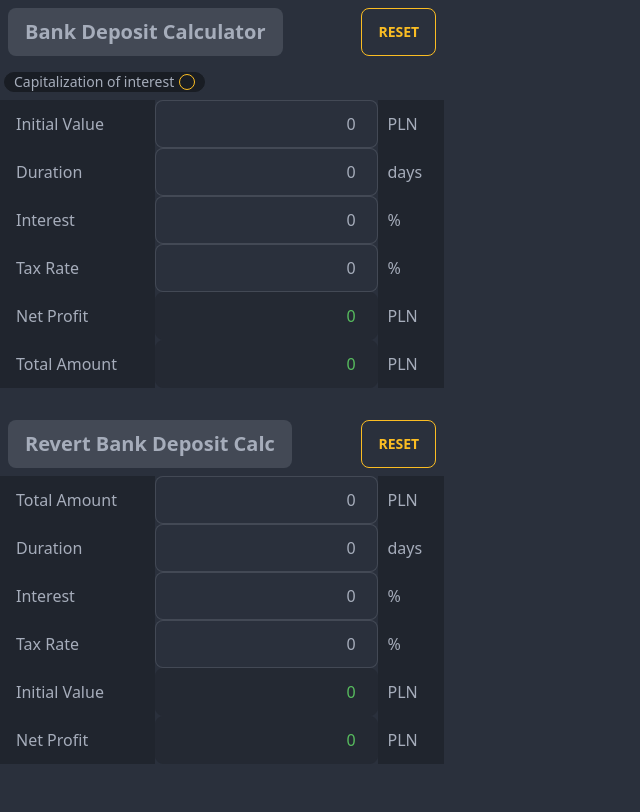
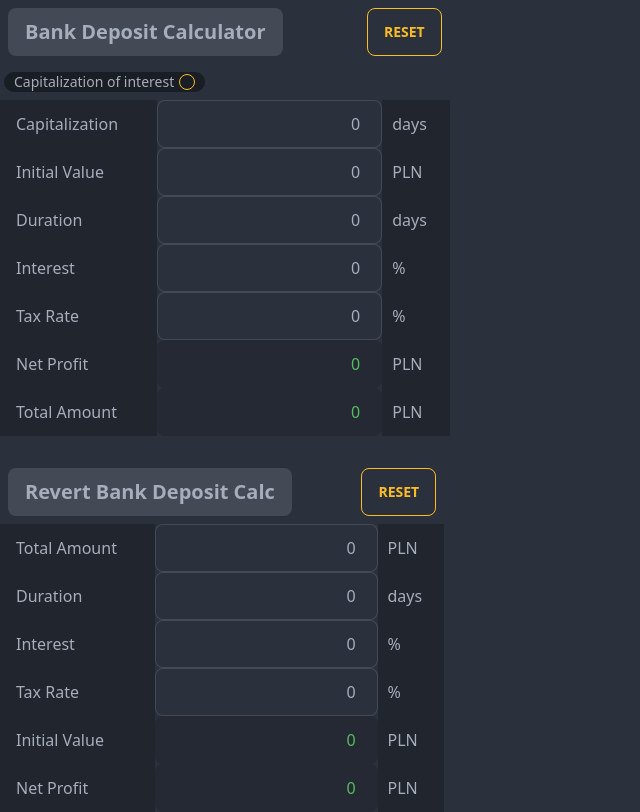
Before and after one commit to Avnfck/finance_calculators, a React (Vite) app: page / in a window 1280 px wide. Shown: the whole page, without its empty margins (0-640 px from the left). Built offline with nearby package versions, Linux system fonts and the light colour scheme.

Commit message:
added counting netprofit with capitalization; added switching between two types of counting

```diff
--- a/package.json
+++ b/package.json
@@ -1,12 +1,15 @@
 {
   "name": "calculators",
+  "homepage": "https://avnfck.github.io/finance_calculators",
   "private": true,
   "version": "0.0.0",
   "type": "module",
   "scripts": {
     "dev": "vite",
     "build": "tsc && vite build",
-    "preview": "vite preview"
+    "preview": "vite preview",
+    "predeploy": "npm run build",
+    "deploy": "gh-pages -d dist"
   },
   "dependencies": {
     "lodash": "^4.17.21",
@@ -20,6 +23,7 @@
     "@vitejs/plugin-react": "^3.1.0",
     "autoprefixer": "^10.4.14",
     "daisyui": "^2.51.5",
+    "gh-pages": "^5.0.0",
     "postcss": "^8.4.21",
     "tailwindcss": "^3.3.1",
     "typescript": "^4.9.3",
--- a/src/calculators/BankDeposit.tsx
+++ b/src/calculators/BankDeposit.tsx
@@ -3,14 +3,15 @@ import { CalcTitle } from '../components/CalcTitle';
 import { countNetProfit, countTotalAmount } from '../controllers/countProfit';
 import { InputRow } from '../components/InputRow';
 import { ResultRow } from '../components/ResultRow';
-import { Capitalization } from '../components/CapitalizationCheckbox';
+import { CapitalizationCheckbox } from '../components/CapitalizationCheckbox';
 
 export type BankDepositData = {
+  capitalization: string;
+  capitalizationSwitch: boolean;
+  duration: string;
   initValue: string;
-  duration: string;
   interest: string;
   taxRate: string;
-  capitalization: boolean;
 };
 type InputChangeEventType = { target: { value: any } };
 
@@ -20,13 +21,28 @@ export function BankDepositCalculator() {
   );
   const [calcData, setCalcData] = useState<BankDepositData>(
     storedCalcData || {
+      capitalization: '0',
+      capitalizationSwitch: false,
+      duration: '0',
       initValue: '0',
-      duration: '0',
       interest: '0',
       taxRate: '0',
-      capitalization: false,
     }
   );
+
+  function handleCapitalizationCheckBoxChange(e: InputChangeEventType) {
+    setCalcData({
+      ...calcData,
+      capitalizationSwitch: e.target.value,
+    });
+  }
+
+  function handleCapitalizationChange(e: InputChangeEventType) {
+    setCalcData({
+      ...calcData,
+      capitalization: e.target.value,
+    });
+  }
 
   function handleInitialValueChange(e: InputChangeEventType) {
     setCalcData({
@@ -61,11 +77,12 @@ export function BankDepositCalculator() {
 
   function handleResetButton() {
     setCalcData({
+      capitalization: '0',
+      capitalizationSwitch: false,
+      duration: '0',
       initValue: '0',
-      duration: '0',
       interest: '0',
       taxRate: '0',
-      capitalization: false,
     });
   }
 
@@ -77,8 +94,14 @@ export function BankDepositCalculator() {
     <>
       <div className="form-control">
         <CalcTitle name={'Bank Deposit Calculator'} reset={handleResetButton} />
-        <Capitalization value={calcData.capitalization} />
+        <CapitalizationCheckbox value={calcData.capitalizationSwitch} handler={handleCapitalizationCheckBoxChange} />
         <label className="input-group">
+          <InputRow
+            name={'Capitalization'}
+            value={calcData.capitalization}
+            unit={'days'}
+            handler={handleCapitalizationChange}
+          />
           <InputRow
             name={'Initial Value'}
             value={calcData.initValue}
--- a/src/components/CapitalizationCheckbox.tsx
+++ b/src/components/CapitalizationCheckbox.tsx
@@ -1,8 +1,18 @@
+import { ChangeEventHandler } from 'react';
+
+type CapitalizationCheckBoxHandlerType =
+  | ChangeEventHandler<HTMLInputElement>
+  | undefined;
+
 type CapitalizationCheckbox = {
   value: boolean;
+  handler: CapitalizationCheckBoxHandlerType;
 };
 
-export function Capitalization({ value }: CapitalizationCheckbox) {
+export function CapitalizationCheckbox({
+  value,
+  handler,
+}: CapitalizationCheckbox) {
   return (
     <div className="form-control">
       <label className="cursor-pointer label">
@@ -11,7 +21,8 @@ export function Capitalization({ value }: CapitalizationCheckbox) {
           <input
             type="checkbox"
             checked={value}
-            className="checkbox checkbox-warning checkbox-xs"
+            onChange={handler}
+            className="capitalization checkbox checkbox-warning checkbox-xs"
           />
         </div>
       </label>
--- a/src/controllers/countProfit.tsx
+++ b/src/controllers/countProfit.tsx
@@ -3,11 +3,27 @@ import { BankDepositData } from '../calculators/BankDeposit';
 import { RevertBankDepositData } from '../calculators/BankDepositReverted';
 
 export function countNetProfit({
+  capitalizationSwitch,
+  capitalization,
+  duration,
+  initValue,
+  interest,
   taxRate,
-  initValue,
-  duration,
-  interest,
 }: BankDepositData) {
+  if (capitalizationSwitch) {
+    return _.toString(
+      _.floor(
+        (parseFloat(initValue) *
+          Math.pow(
+            1 + parseFloat(interest) / (parseFloat(capitalization) * 100),
+            parseFloat(capitalization) * (parseFloat(duration) / 365)
+          ) -
+          parseFloat(initValue)) *
+          (1 - parseFloat(taxRate) / 100),
+        2
+      )
+    );
+  }
   return _.toString(
     _.floor(
       (1 - parseFloat(taxRate) / 100) *
@@ -29,7 +45,7 @@ export function countInitValue({
   totalAmount,
   duration,
   interest,
-  taxRate
+  taxRate,
 }: RevertBankDepositData): string {
   return _.toString(
     _.ceil(
```
